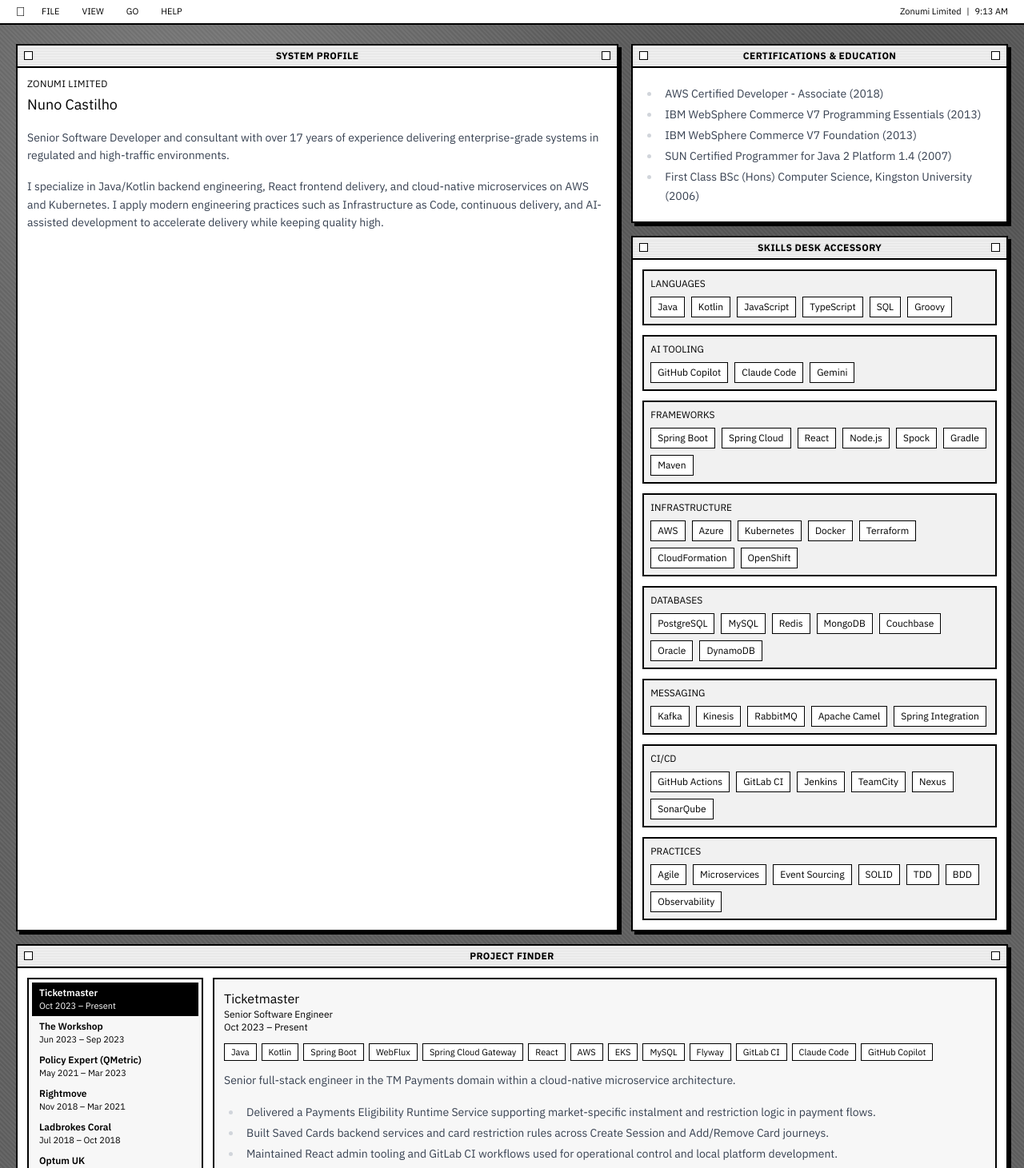
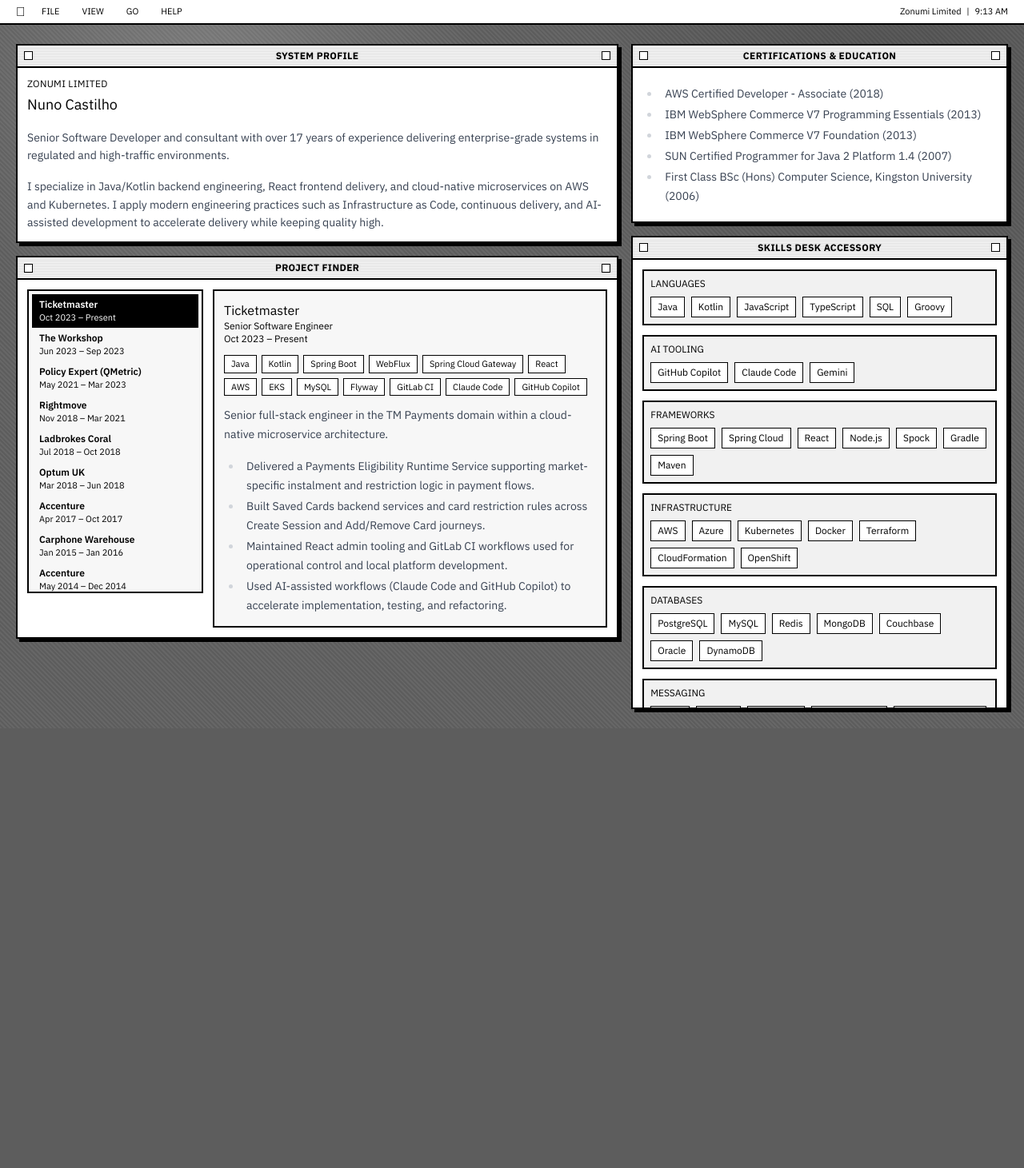
Before and after one commit to zonumi/zonumi-website, a Next.js app: page / in a window 1280 px wide. Shown: the top 1461 px of the page at 80% size. After the commit the page ends 911 px from the top, so only its background shows below. Built offline with nearby package versions, Linux system fonts and the light colour scheme.

Commit message:
feat: split about view into dedicated profile and project finder windows

```diff
--- a/src/components/MacDesktop.tsx
+++ b/src/components/MacDesktop.tsx
@@ -227,6 +227,7 @@ export function MacDesktop({ profile, engagements }: MacDesktopProps) {
           {activePanel === "about" ? (
             <>
               <div className="grid gap-4 xl:grid-cols-[1.6fr_1fr]">
+                <div className="space-y-4">
                   <section className="mac-window">
                     <div className="mac-titlebar">
                       <span className="mac-dot" />
@@ -243,6 +244,16 @@ export function MacDesktop({ profile, engagements }: MacDesktopProps) {
                       </div>
                     </div>
                   </section>
+
+                  <section className="mac-window">
+                    <div className="mac-titlebar">
+                      <span className="mac-dot" />
+                      <h2>Project Finder</h2>
+                      <span className="mac-dot" />
+                    </div>
+                    <div className="mac-window-content">{renderProjectFinder()}</div>
+                  </section>
+                </div>
 
                 <div className="space-y-4 xl:self-start">
                   <section className="mac-window">
@@ -268,19 +279,10 @@ export function MacDesktop({ profile, engagements }: MacDesktopProps) {
                       <h2>Skills Desk Accessory</h2>
                       <span className="mac-dot" />
                     </div>
-                    <div className="mac-window-content">{renderSkills()}</div>
+                    <div className="mac-scroll mac-window-content h-[360px] overflow-y-scroll xl:h-[560px]">{renderSkills()}</div>
                   </section>
                 </div>
               </div>
-
-              <section className="mac-window">
-                <div className="mac-titlebar">
-                  <span className="mac-dot" />
-                  <h2>Project Finder</h2>
-                  <span className="mac-dot" />
-                </div>
-                <div className="mac-window-content">{renderProjectFinder()}</div>
-              </section>
             </>
           ) : (
             <section className="mac-window">
```
Lines whose indentation alone changed are shown as unchanged.
